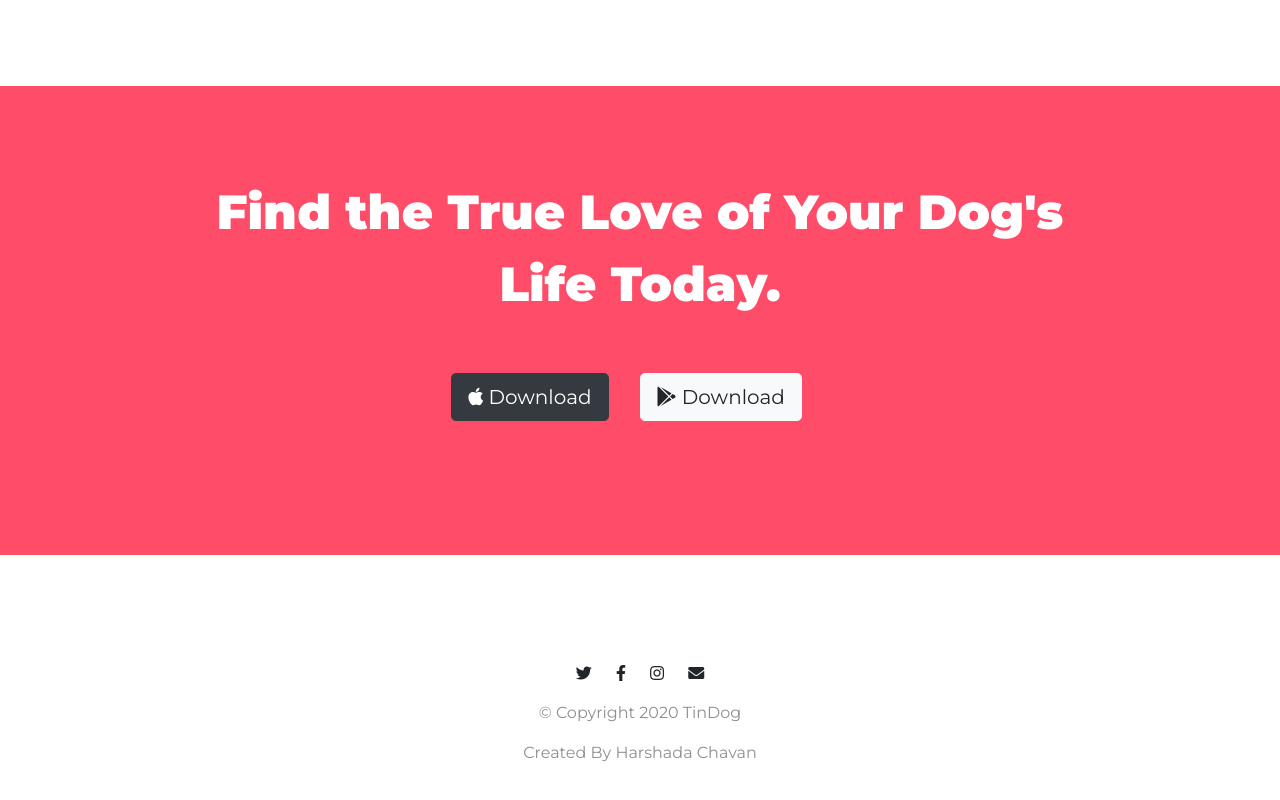
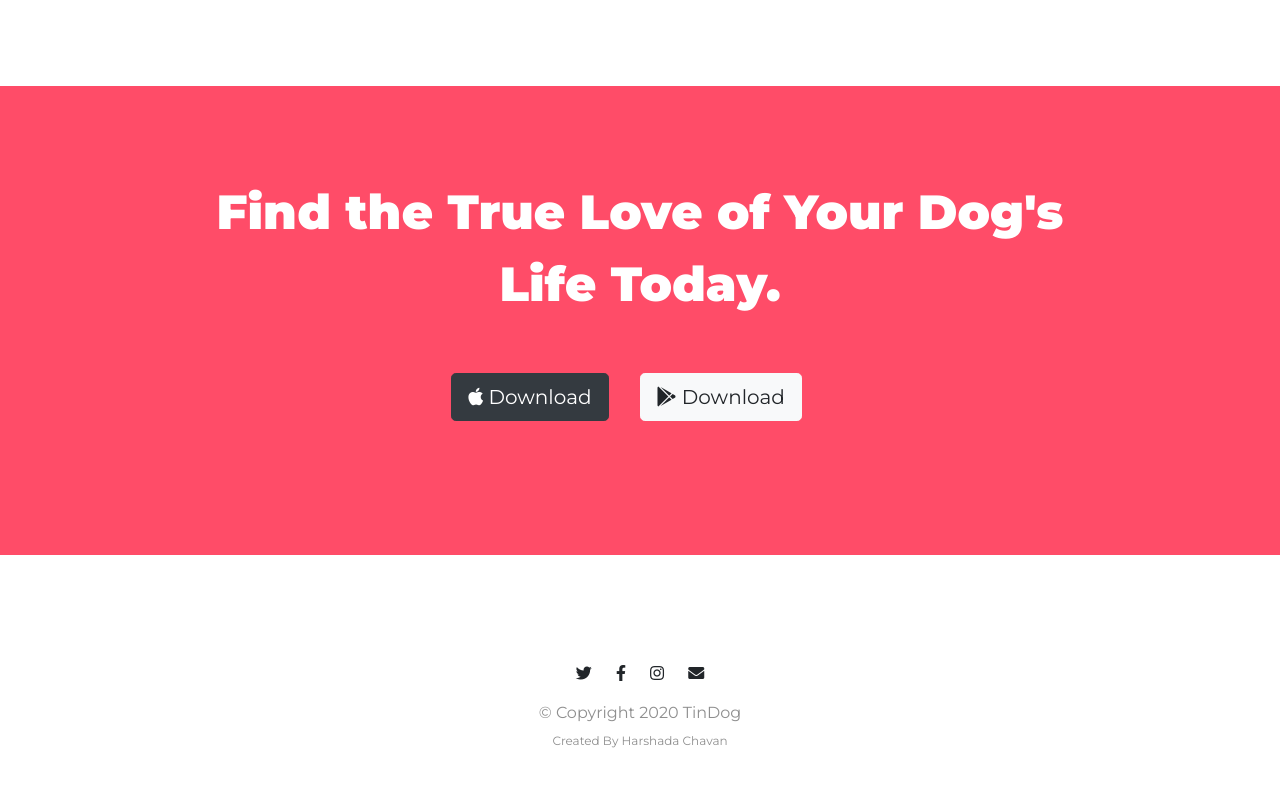
Before and after one commit to harshadaC29/Practice_tindog-website, a plain HTML site: page index.html in a window 1280 px wide. Shown: the part 2451-3251 px from the top of the page. Drawn offline with nearby package versions, Linux system fonts and the light colour scheme.

Commit message:
small change in style for changed index

```diff
--- a/css/styles.css
+++ b/css/styles.css
@@ -167,6 +167,11 @@ p{
       padding: 7% 15%;
     }
 
+    .footer-creat{
+      line-height: 0;
+      font-size: 12px;
+    }
+
     .social-icon{
       margin: 20px 10px;
     }
```
